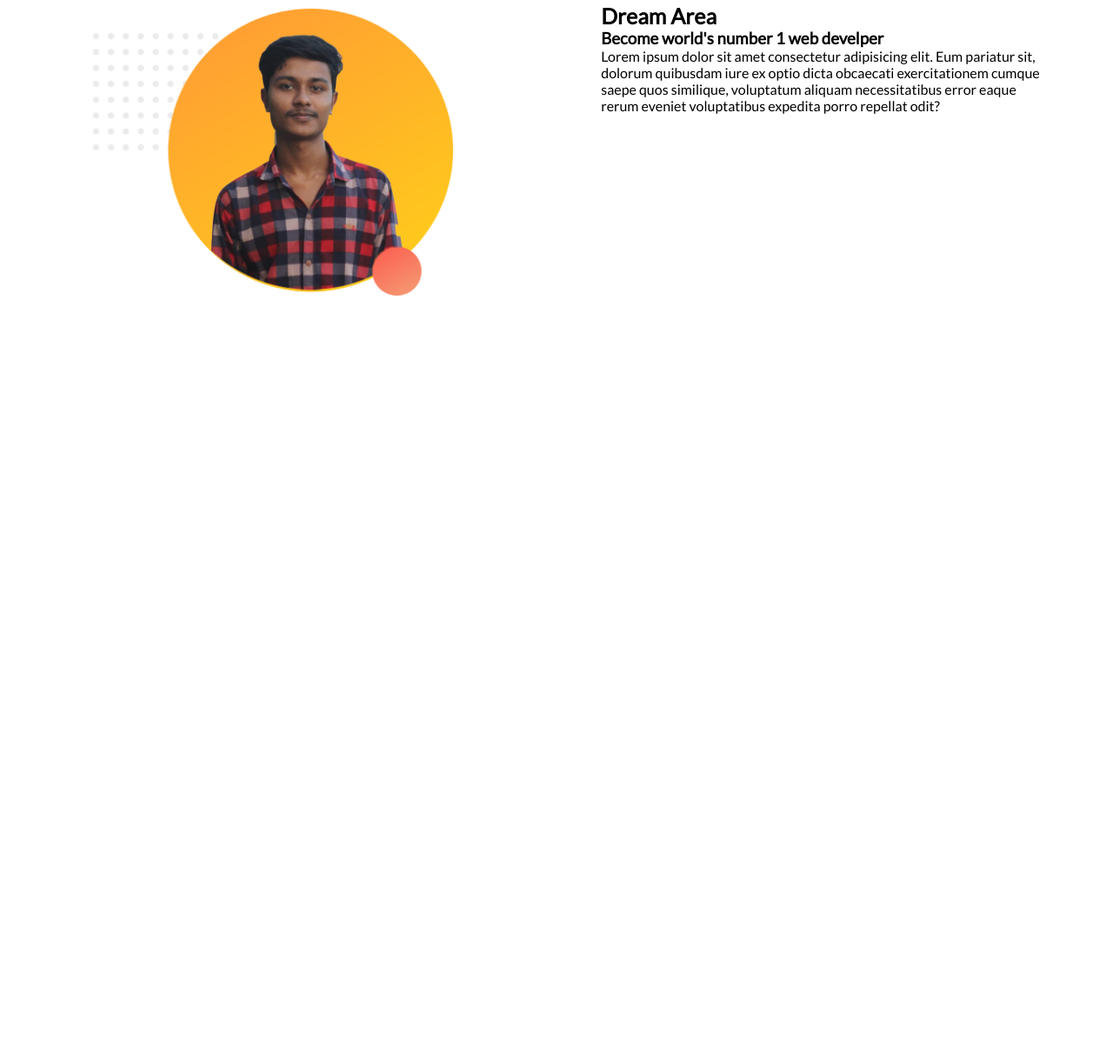
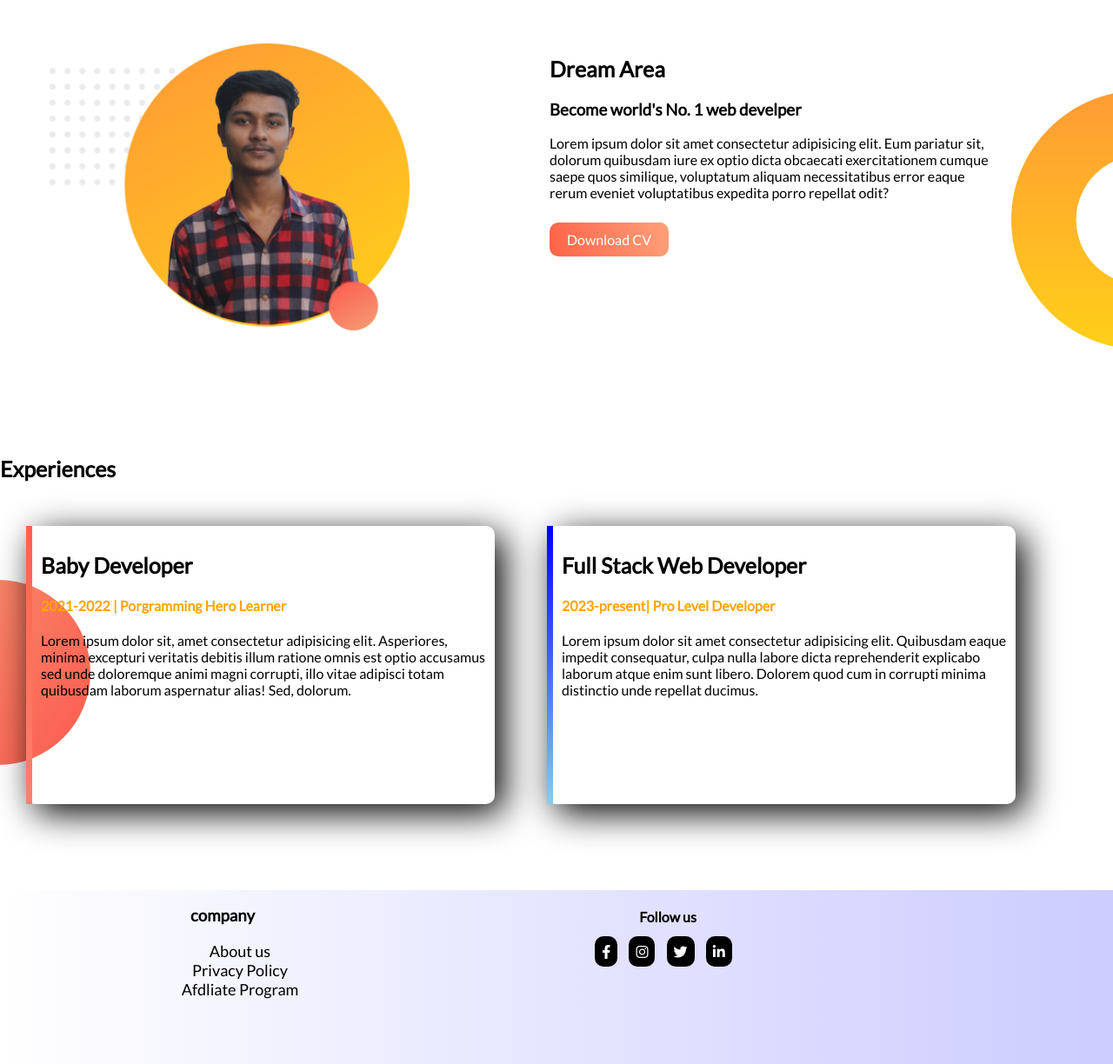
Before and after one commit to shohag521/personal-site, a plain HTML site: page index.html in a window 1280 px wide. Shown: the part 497-1721 px from the top of the page at 87% size. Before the commit the page ends 1000 px from the top, so only its background shows below. Drawn offline with Linux system fonts and the light colour scheme; a web font is replaced by a local one.

Commit message:
fotter-done

```diff
--- a/index.html
+++ b/index.html
@@ -7,6 +7,8 @@
     <title>Document</title>
 
     <link rel="stylesheet" href="style.css">
+
+    <link rel="stylesheet" href="https://cdnjs.cloudflare.com/ajax/libs/font-awesome/6.1.1/css/all.min.css">
 
     <link rel="preconnect" href="https://fonts.googleapis.com">
 <link rel="preconnect" href="https://fonts.gstatic.com" crossorigin>
@@ -19,7 +21,7 @@
 
             <h1><span class="name-highlighter">Ashadur Rahman</span> Website</h1>
             <P>Lorem ipsum dolor sit amet consectetur adipisicing elit. Molestiae, porro eius labore quas quam sunt temporibus cum fugiat impedit obcaecati, cumque sit quod amet atque ut aspernatur aut magni omnis debitis quibusdam quis culpa, sint consequatur officia. Quidem, et voluptatem maiores nisi vel ducimus a nihil ratione perspiciatis voluptatum eveniet iste, fuga enim veritatis suscipit necessitatibus! Odio ipsam quia</P> <br>
-            <a class="click" href="#">Button</a>
+            <a class="click" href="#">Hire me</a>
         </div>
         <div class="half-width">
             <img src="./developer-portfolio/profile.png" alt="">
@@ -27,15 +29,56 @@
     </section>
 
     <section class="middle-banner">
-        <div class="half-width">
-            <img src="./developer-portfolio/i1.png" alt="">
+            <div class="half-width">
+                <img src="./developer-portfolio/i1.png" alt="">
+            </div>
+
+            <div class="half-width">
+                <h2>Dream Area</h2>
+                <h3>Become world's No. 1 web develper</h3>
+                <p>Lorem ipsum dolor sit amet consectetur adipisicing elit. Eum pariatur sit, dolorum quibusdam iure ex optio dicta obcaecati exercitationem cumque saepe quos similique, voluptatum aliquam necessitatibus error eaque rerum eveniet voluptatibus expedita porro repellat odit?</p> <br>
+                <a class="click" href="#">Download CV</a>
+            </div>
+    </section>
+
+    <section class="performance">
+        <h2>Experiences</h2>
+
+        <div id="baby-developer" class="half-width singel-experience">
+            <h2>Baby Developer</h2>
+            <h4 class="name-highlighter">2021-2022 | Porgramming Hero Learner</h4>
+            <p>Lorem ipsum dolor sit, amet consectetur adipisicing elit. Asperiores, minima excepturi veritatis debitis illum ratione omnis est optio accusamus sed unde doloremque animi magni corrupti, illo vitae adipisci totam quibusdam laborum aspernatur alias! Sed, dolorum.</p>
+
         </div>
 
-        <div class="half-width">
-             <h2>Dream Area</h2>
-            <h3>Become world's number 1 web develper</h3>
-            <p>Lorem ipsum dolor sit amet consectetur adipisicing elit. Eum pariatur sit, dolorum quibusdam iure ex optio dicta obcaecati exercitationem cumque saepe quos similique, voluptatum aliquam necessitatibus error eaque rerum eveniet voluptatibus expedita porro repellat odit?</p>
+        <div id="full-stack" class="half-width singel-experience">
+            <h2>Full Stack Web Developer</h2>
+            <h4 class="name-highlighter">2023-present| Pro Level Developer</h4>
+            <p>Lorem ipsum dolor sit amet consectetur adipisicing elit. Quibusdam eaque impedit consequatur, culpa nulla labore dicta reprehenderit explicabo laborum atque enim sunt libero. Dolorem quod cum in corrupti minima distinctio unde repellat ducimus.</p>
         </div>
     </section>
+
+    <footer>
+
+        <div id="info" class="fot-col">
+
+            <h3>company</h3>
+            <ul>
+              <li><a href="">About us</a></li>
+              <li><a href="">Privacy Policy</a></li>
+              <li><a href="">Afdliate Program</a></li>
+            </ul>
+        </div>
+
+        <div class="fot-col link" >
+            <h4>Follow us</h4>
+
+              <a href="#"><i class="fab fa-facebook-f"></i></a>
+              <a href="#"><i class="fab fa-instagram"></i></a>
+              <a href="#"><i class="fab fa-twitter"></i></a>
+              <a href="#"><i class="fab fa-linkedin-in"></i></a>
+        </div>
+
+    </footer>
 </body>
 </html>
--- a/style.css
+++ b/style.css
@@ -1,13 +1,15 @@
-*{
-   margin: 0;
-   padding: 0;
+body{
+    margin: 0;
     font-family: 'Lato', sans-serif;
+
 }
 
 h1{
     font-size: 40px;
 }
-
+ h2{
+    font-size: 30px;
+ }
 .name-highlighter{
     color: orange;
 }
@@ -15,8 +17,8 @@ h1{
 .half-width{
     width: 40%;
     float: left;
-    margin-left: 5%;
-    padding-left: 2%;
+    margin: 30px;
+    padding: 10px;
 }
 
 .half-width img{
@@ -42,9 +44,88 @@ h2{
     padding: 10px 20px;
     border-radius: 10px;
     color: #fff;
-    font-weight: 700;
 }
 
-.click:hover{
-    box-shadow: 0 0 0 0.5px tomato;
+.half-width a:hover{
+box-shadow: 0 0 5px tomato, 0 0 10px lightsalmon;
+transform: scale(1.1);
+font-weight: 600;
 }
+
+.middle-banner{
+    background-image: url(./developer-portfolio/dream-bg.png);
+    background-repeat: no-repeat;
+    background-position: right;
+}
+
+.singel-experience{
+    box-shadow: 10px 10px 40px;
+    border-radius: 10px;
+    height: 60%;
+}
+
+.performance{
+    background-image: url(./developer-portfolio/exp-bg.png);
+    background-repeat: no-repeat;
+    background-position: left;
+
+}
+
+/* cards-design */
+#full-stack{
+    border-left: 7px solid #000;
+    border-image: linear-gradient(blue, skyblue);
+    border-image-slice: 1;
+}
+
+#baby-developer{
+    border-left: 7px solid #000;
+    border-image: linear-gradient(tomato, salmon);
+    border-image-slice:1;
+}
+
+/* footer-Design */
+footer{
+    background: linear-gradient(to right, #ffffff 0%, #ccccff 100%);
+    height: 200px;
+
+}
+#info li a{
+    text-decoration: none;
+    font-size: 18px;
+    color: #000;
+
+}
+
+#info li{
+    list-style: none;
+}
+
+.link a{
+    background: black;
+    padding: 8px;
+    height: 40px;
+    width: 40px;
+    border-radius: 10px;
+    margin: 0 10px 10px 0;
+    color: #fff;
+}
+.fot-col{
+    float: left;
+    justify-content: center;
+    align-items: center;
+    width: 40%;
+    text-align: center;
+}
+
+#info li a:hover{
+    padding-left: 15px;
+    transition: 0.2s ease all;
+    font-weight: 600;
+}
+
+.link a:hover {
+    transition: 0.2s ease all;
+    background: #fff;
+    color: #000;
+}
```
